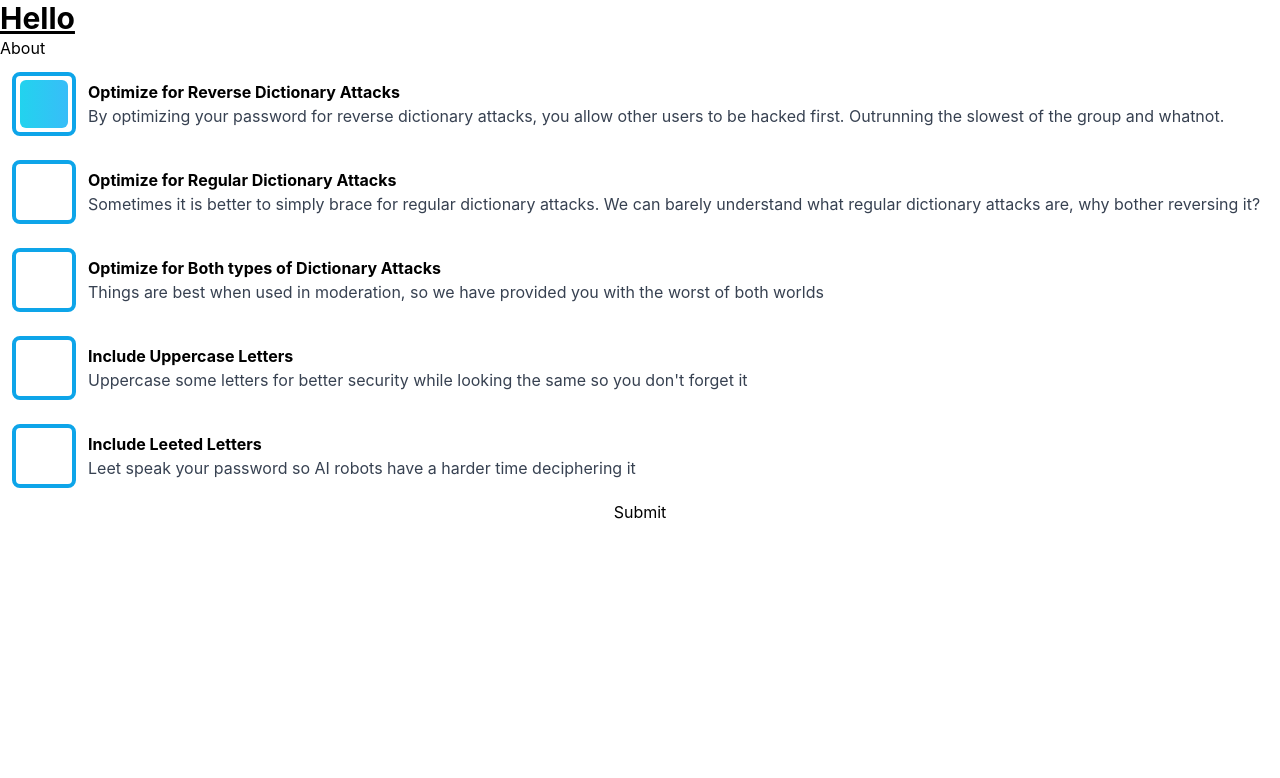
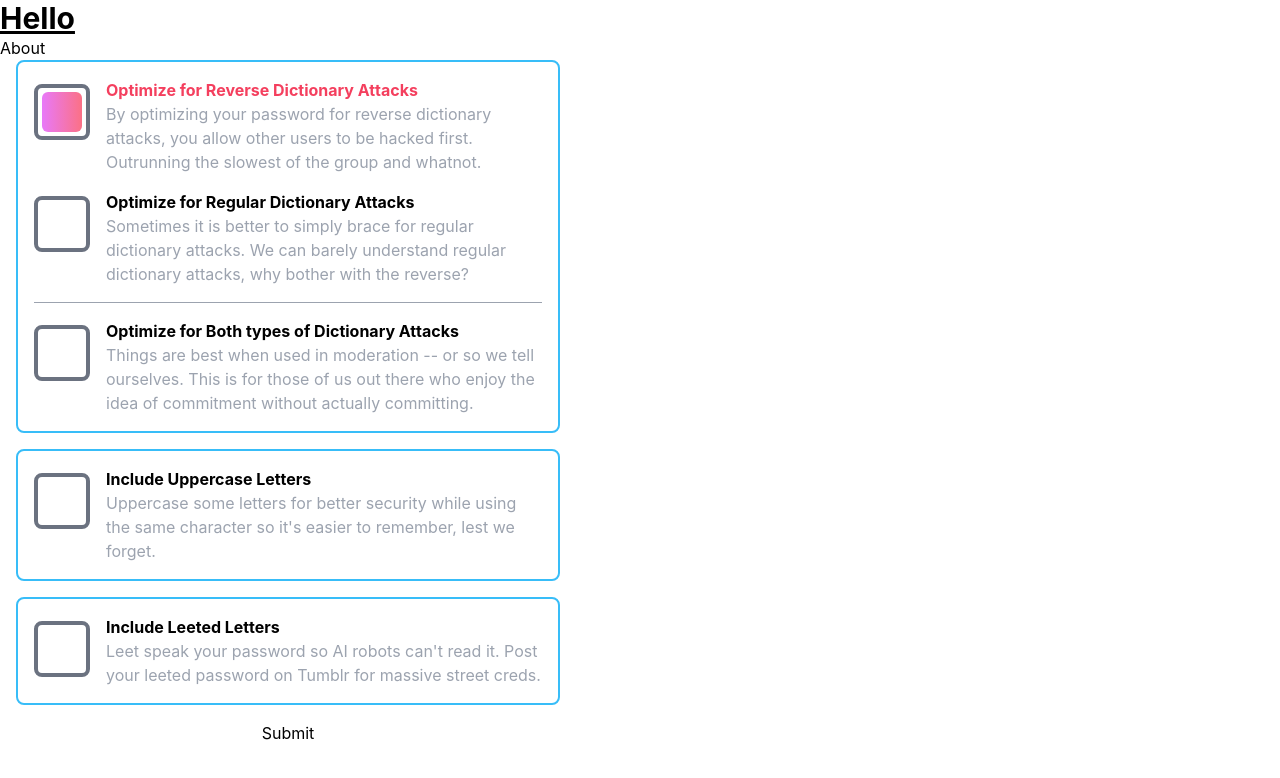
Before and after one commit to kndshein/ASSPG, a React (Create React App) app: page / in a window 1280 px wide. Shown: the top 778 px of the page. Built offline with nearby package versions, Linux system fonts and the light colour scheme.

Commit message:
Added colorConfig to dynamically render color

```diff
--- a/src/components/Button.jsx
+++ b/src/components/Button.jsx
@@ -6,27 +6,65 @@ export default function Button({
   handleOnClick,
   disabled,
 }) {
+  const colorConfig = {
+    isReverseOptimized: {
+      border: 'border-rose-400',
+      borderHover: 'hover:border-rose-400',
+      gradient: 'from-fuchsia-400 to-rose-400',
+      textColor: 'text-rose-500',
+    },
+    isDictOptimized: {
+      border: 'border-sky-400',
+      borderHover: 'hover:border-sky-400',
+      gradient: 'from-sky-400 to-indigo-400',
+      textColor: 'text-sky-500',
+    },
+    isBothOptimized: {
+      border: 'border-violet-400',
+      borderHover: 'hover:border-violet-400',
+      gradient: 'from-fuchsia-400 to-violet-400',
+      textColor: 'text-violet-500',
+    },
+    isUppercased: {
+      border: 'border-yellow-400',
+      borderHover: 'hover:border-yellow-400',
+      gradient: 'from-yellow-400 to-orange-400',
+      textColor: 'text-yellow-500',
+    },
+    isLeeted: {
+      border: 'border-emerald-400',
+      borderHover: 'hover:border-emerald-400',
+      gradient: 'from-lime-400 to-emerald-400',
+      textColor: 'text-emerald-500',
+    },
+  };
+
   return (
-    <section className="flex">
+    <section className="flex p-2">
       <div
-        className="m-3 border-sky-500 border-4 rounded-lg hover:border-sky-700"
-        style={{ borderColor: disabled && 'grey' }}
+        className={`flex shrink-0 justify-center items-center mr-4 mt-1.5 w-14 h-14 border-gray-500 border-4 rounded-lg transition ease-in-out ${colorConfig[name].borderHover}`}
+        style={{ borderColor: disabled && 'lightgrey' }}
       >
         <button
-          className={`flex shrink-0 w-12 h-12 p-3 m-1 rounded-md transition ease-in-out ${
-            value ? 'bg-gradient-to-r from-cyan-400 to-sky-400' : ''
-          }  disabled:opacity-75 disabled:bg-gray-500 hover:shadow-lg`}
+          className={`h-10 w-10 p-3 m-1 rounded-md transition ease-in-out ${
+            value && `bg-gradient-to-r ${colorConfig[name].gradient}`
+          } ${!disabled && 'hover:shadow-lg'}`}
           style={{
-            backgroundColor: disabled && 'grey',
+            backgroundColor: disabled && 'lightgrey',
             backgroundImage: disabled && 'none',
           }}
           onClick={() => handleOnClick(name)}
           disabled={disabled}
         />
       </div>
-      <section className="flex flex-col justify-center">
-        <p className="font-bold">{desc}</p>
-        <p className="text-gray-700">{long_desc}</p>
+      <section className="flex flex-col">
+        <p
+          className={`font-bold ${value && `${colorConfig[name].textColor}`}`}
+          style={{ color: disabled && 'lightgrey' }}
+        >
+          {desc}
+        </p>
+        <p className="text-gray-400">{long_desc}</p>
       </section>
     </section>
   );
--- a/src/components/PassGenerator.jsx
+++ b/src/components/PassGenerator.jsx
@@ -18,6 +18,8 @@ export default function PassGenerator() {
         isBothOptimized: !opts.isBothOptimized,
         isDictOptimized: !opts.isBothOptimized,
       });
+    } else if (name === 'isReverseOptimized') {
+      setOpts({ ...opts, isDictOptimized: !opts.isDictOptimized });
     } else {
       setOpts({ ...opts, [name]: !opts[name] });
     }
@@ -35,11 +37,12 @@ export default function PassGenerator() {
   }
 
   return (
-    <div>
-      <div className="flex flex-col">
+    <>
+      <div className="flex flex-col max-w-xl">
+        <div className="border-2 border-sky-400 p-2 m-4 mt-0 rounded-lg">
           <Button
             value={opts.isBothOptimized || !opts.isDictOptimized}
-          name="isDictOptimized"
+            name="isReverseOptimized"
             desc="Optimize for Reverse Dictionary Attacks"
             long_desc="By optimizing your password for reverse dictionary attacks, you allow other users to be hacked first. Outrunning the slowest of the group and whatnot."
             handleOnClick={handleOnClick}
@@ -49,34 +52,41 @@ export default function PassGenerator() {
             value={opts.isDictOptimized}
             name="isDictOptimized"
             desc="Optimize for Regular Dictionary Attacks"
-          long_desc="Sometimes it is better to simply brace for regular dictionary attacks. We can barely understand what regular dictionary attacks are, why bother reversing it?"
+            long_desc="Sometimes it is better to simply brace for regular dictionary attacks. We can barely understand regular dictionary attacks, why bother with the reverse?"
             handleOnClick={handleOnClick}
             disabled={opts.isBothOptimized}
           />
+          <hr className="border-gray-400 m-2" />
           <Button
             value={opts.isBothOptimized}
             name="isBothOptimized"
             desc="Optimize for Both types of Dictionary Attacks"
-          long_desc="Things are best when used in moderation, so we have provided you with the worst of both worlds"
+            long_desc="Things are best when used in moderation -- or so we tell ourselves. This is for those of us out there who enjoy the idea of commitment without actually committing."
             handleOnClick={handleOnClick}
           />
+        </div>
+        <div className="border-2 border-sky-400 p-2 m-4 mt-0 rounded-lg">
           <Button
             value={opts.isUppercased}
             name="isUppercased"
             desc="Include Uppercase Letters"
-          long_desc="Uppercase some letters for better security while looking the same so you don't forget it"
+            long_desc="Uppercase some letters for better security while using the same character so it's easier to remember, lest we forget."
             handleOnClick={handleOnClick}
           />
+        </div>
+        <div className="border-2 border-sky-400 p-2 m-4 mt-0 rounded-lg">
           <Button
+            className="border-emerald-400"
             value={opts.isLeeted}
             name="isLeeted"
             desc="Include Leeted Letters"
-          long_desc="Leet speak your password so AI robots have a harder time deciphering it"
+            long_desc="Leet speak your password so AI robots can't read it. Post your leeted password on Tumblr for massive street creds."
             handleOnClick={handleOnClick}
           />
+        </div>
         <button onClick={() => handleOnSubmit()}>Submit</button>
       </div>
       <p>{generatedPassword}</p>
-    </div>
+    </>
   );
 }
--- a/tailwind.config.js
+++ b/tailwind.config.js
@@ -1,5 +1,5 @@
 module.exports = {
-  content: ['./src/**/*.{js,jsx,ts,tsx}'],
+  content: ['./src/**/*.{html,js,jsx,ts,tsx}'],
   theme: {
     extend: {},
   },
```
Lines whose indentation alone changed are shown as unchanged.
